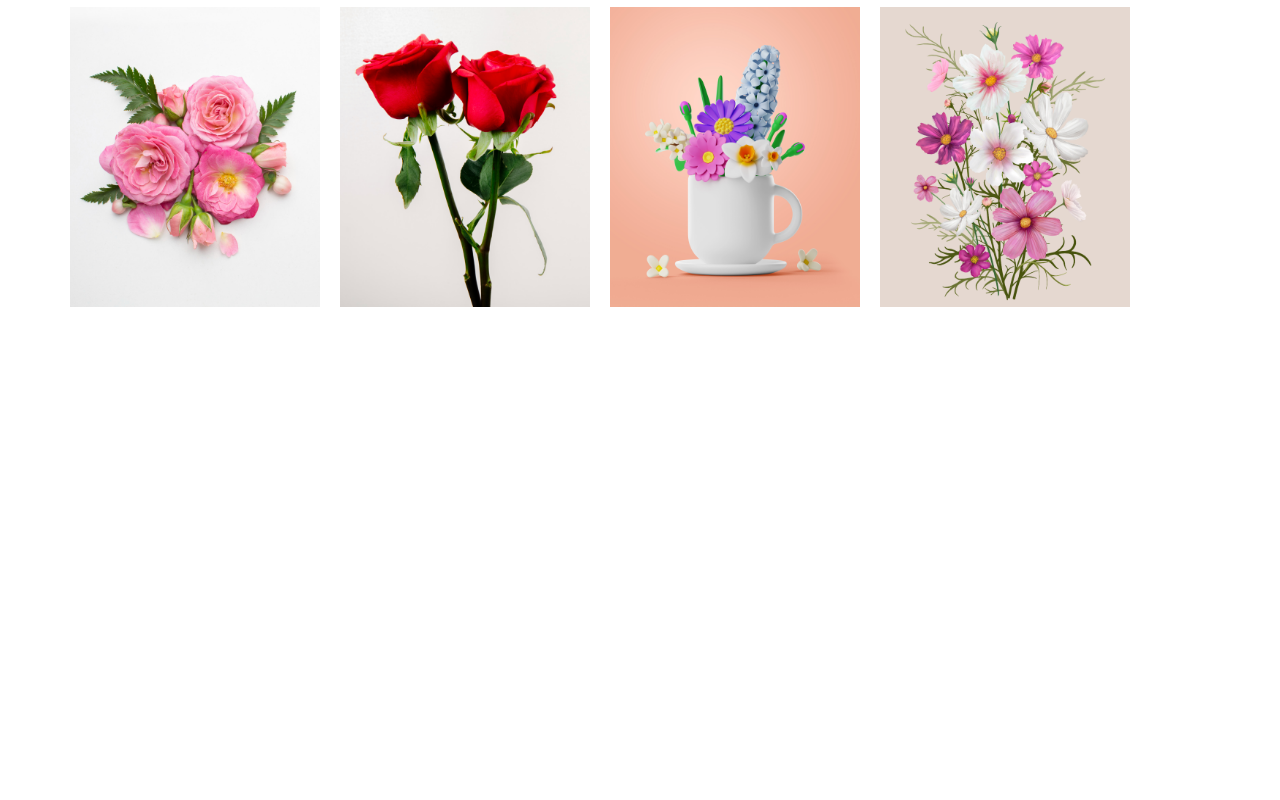
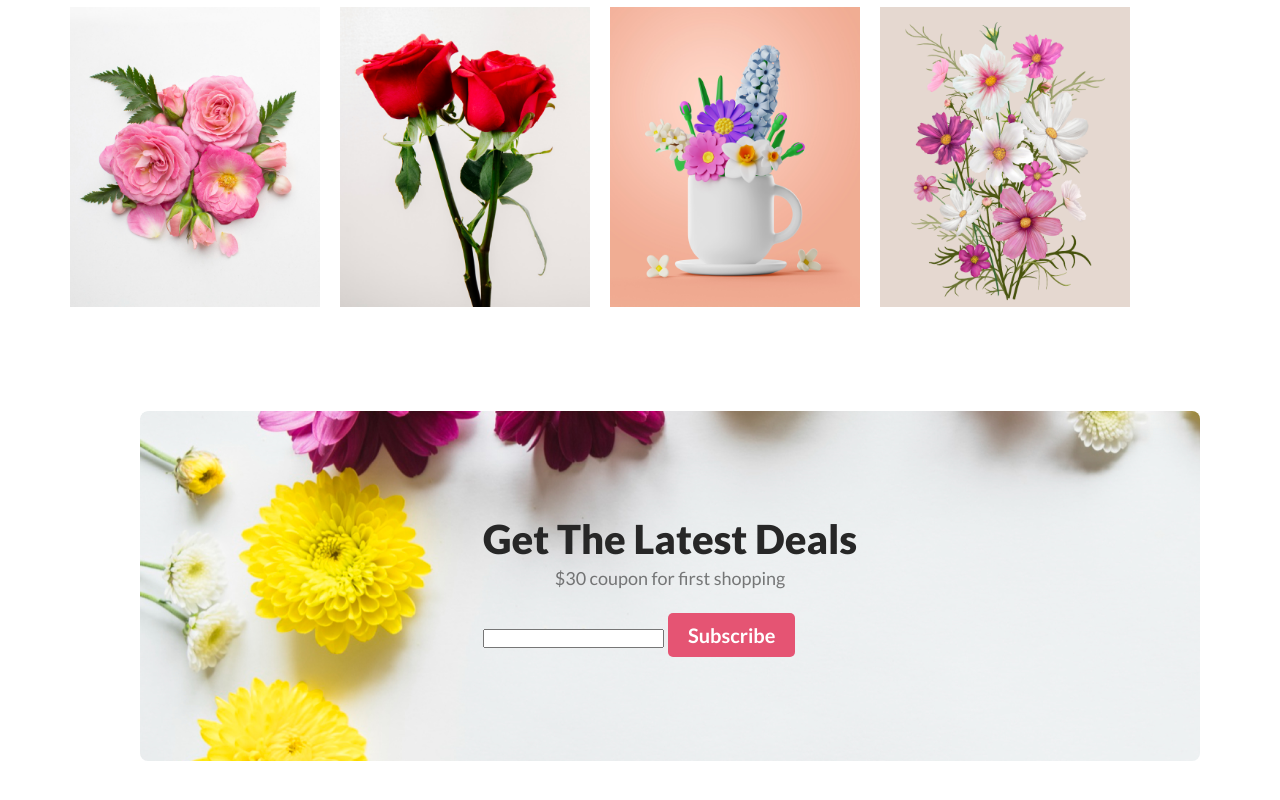
Before and after one commit to rhmunna143/flower-shop, a plain HTML site: page index.html in a window 1280 px wide. Shown: the part 3079-3879 px from the top of the page. Before the commit the page ends 3440 px from the top, so only its background shows below. Drawn offline with Linux system fonts and the light colour scheme.

Commit message:
some bug fixes

```diff
--- a/css/style.css
+++ b/css/style.css
@@ -117,6 +117,10 @@
     line-height: 35px;
 }
 
+.service-itm {
+    text-align: center;
+}
+
 /* .service-container {
     height: 320px;
     width: 1200px;
@@ -221,3 +225,41 @@ span {
     width: 250px;
     height: 300px;
 }
+
+/* Subscribe section */
+
+.subscribe {
+    margin: 100px 0px 100px 0px;
+}
+
+.subscribe-container {
+    background-image: url("../images/Rectangle\ 9.png");
+    width: 1060px;
+    height: 350px;
+    margin-left: 140px;
+    border-radius: 8px;
+    display: flex;
+    justify-content: center;
+    align-items: center;
+}
+
+.subscribe-desk h4 {
+    color: #272727;
+    text-align: center;
+    font-family: Lato;
+    font-size: 40px;
+    font-style: normal;
+    font-weight: 800;
+    line-height: normal;
+}
+
+.subscribe-desk p {
+    color: rgba(39, 39, 39, 0.60);
+    text-align: center;
+    font-family: Lato;
+    font-size: 18px;
+    font-style: normal;
+    font-weight: 400;
+    line-height: 30px;
+    margin-bottom: 20px;
+}
--- a/index.html
+++ b/index.html
@@ -119,7 +119,7 @@
                 <div class="service-itms">
                     <div class="service-itm">
                         <img src="./images/Group 57.png" alt="">
-                        <p>
+                        <p class="center-text">
                             Same Day Delivery. Click & Collect.
                         </p>
                     </div>
@@ -178,6 +178,21 @@
                 </div>
             </div>
         </section>
+
+        <!-- Subscribe section -->
+
+        <section class="subscribe">
+            <div class="subscribe-container">
+                <div class="subscribe-desk">
+                    <h4>Get The Latest Deals</h4>
+                    <p>
+                        $30 coupon for first shopping
+                    </p>
+                    <input type="email" name="" id="">
+                    <button class="btn-primary">Subscribe</button>
+                </div>
+            </div>
+        </section>
     </main>
 
     <!-- Footer -->
```
